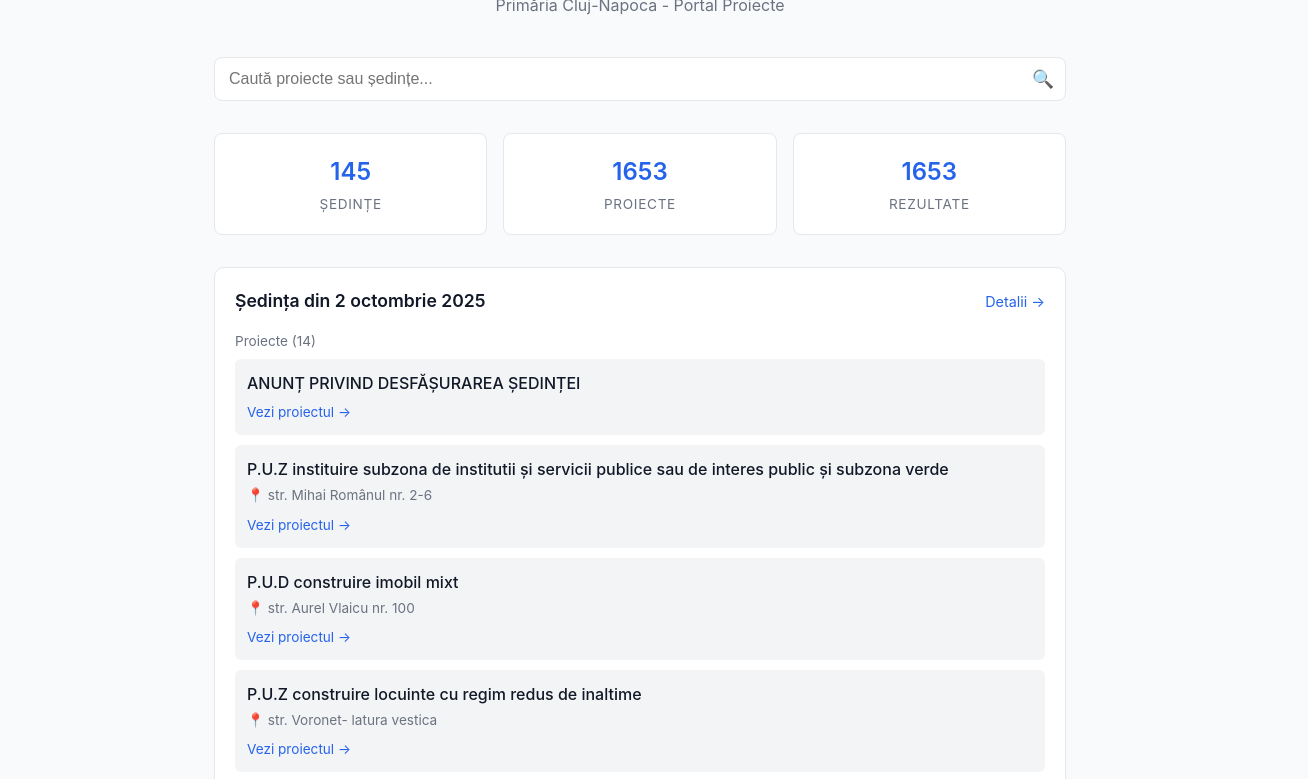
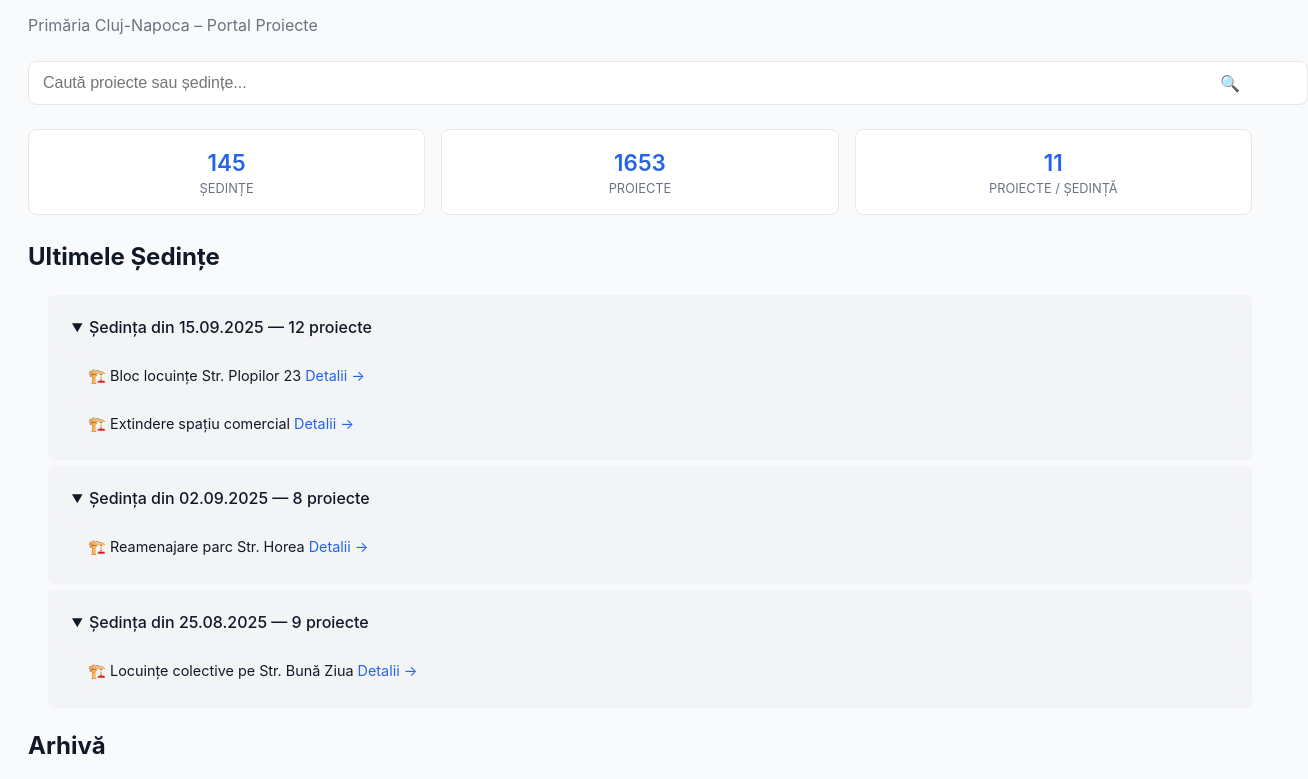
Before and after one commit to sergiuprdn/cjurban, a plain HTML site: page index.html in a window 1280 px wide. Shown: the part 87-866 px from the top of the page, 1308 px wide, since content can reach past the window. Drawn offline with Linux system fonts and the light colour scheme.

Commit message:
gitignore

```diff
--- a/index.html
+++ b/index.html
@@ -5,305 +5,203 @@
     <meta name="viewport" content="width=device-width, initial-scale=1.0">
     <title>Ședințe și Proiecte Urbanism</title>
     <style>
-        /* Reset */
-        *, *::before, *::after {
-          margin: 0;
-          padding: 0;
-          box-sizing: border-box;
-        }
-
-        :root {
-          --background: #f9fafb;
-          --surface: #ffffff;
-          --surface-hover: #f3f4f6;
-          --text-primary: #111827;
-          --text-secondary: #6b7280;
-          --border-color: #e5e7eb;
-          --accent: #2563eb;
-        }
-
         body {
           font-family: 'Inter', system-ui, sans-serif;
-          background: var(--background);
-          color: var(--text-primary);
+          background: #f9fafb;
+          color: #111827;
+          padding: 20px;
           line-height: 1.5;
         }
-
-        .container {
-          max-width: 900px;
-          margin: 0 auto;
-          padding: 24px;
-        }
-
-        header {
-          text-align: center;
-          margin-bottom: 40px;
-        }
-
-        h1 {
-          font-size: 2rem;
-          font-weight: 700;
-          margin-bottom: 8px;
-          color: var(--text-primary);
-        }
-
-        .subtitle {
-          color: var(--text-secondary);
-          font-size: 1rem;
-        }
+        h1 { font-size: 1.6rem; margin-bottom: 0.3rem; }
+        .subtitle { color: #6b7280; margin-bottom: 1.5rem; }
 
         /* Search */
         .search-container {
-          margin-bottom: 32px;
+          margin-bottom: 24px;
           position: relative;
         }
-
         .search-box {
           width: 100%;
           padding: 12px 40px 12px 14px;
           font-size: 1rem;
-          border: 1px solid var(--border-color);
+          border: 1px solid #e5e7eb;
           border-radius: 8px;
-          background: var(--surface);
-          color: var(--text-primary);
+          background: #fff;
         }
-
         .search-icon {
           position: absolute;
           right: 12px;
           top: 50%;
           transform: translateY(-50%);
-          color: var(--text-secondary);
-          pointer-events: none;
-          font-size: 1.1rem;
+          color: #6b7280;
         }
 
         /* Stats */
         .stats {
           display: flex;
           gap: 16px;
-          margin-bottom: 32px;
+          margin-bottom: 24px;
           flex-wrap: wrap;
         }
-
         .stat-card {
           flex: 1;
           min-width: 160px;
-          padding: 20px;
-          background: var(--surface);
+          padding: 16px;
+          background: #fff;
+          border: 1px solid #e5e7eb;
           border-radius: 8px;
-          border: 1px solid var(--border-color);
           text-align: center;
         }
-
         .stat-number {
-          font-size: 1.5rem;
+          font-size: 1.4rem;
           font-weight: 600;
-          color: var(--accent);
-          margin-bottom: 4px;
+          color: #2563eb;
+        }
+        .stat-label {
+          font-size: 0.8rem;
+          text-transform: uppercase;
+          color: #6b7280;
         }
 
-        .stat-label {
-          font-size: 0.85rem;
-          color: var(--text-secondary);
-          text-transform: uppercase;
-          letter-spacing: 0.05em;
+        /* Collapsible */
+        details { margin-bottom: 12px; }
+        summary {
+          cursor: pointer;
+          padding: 10px 14px;
+          background: #fff;
+          border: 1px solid #e5e7eb;
+          border-radius: 8px;
+          font-weight: 500;
+        }
+        .meeting, .project {
+          background: #f3f4f6;
+          margin: 6px 0 6px 20px;
+          padding: 10px;
+          border-radius: 6px;
+        }
+        .meeting > summary { background: #f3f4f6; border: none; }
+        .project { font-size: 0.9rem; }
+        .project a { color: #2563eb; text-decoration: none; }
+
+        /* Highlight search */
+        .highlight {
+          background: #fde68a;
+          padding: 2px 3px;
+          border-radius: 3px;
         }
 
-        /* Meetings */
-        .meeting-card {
-          background: var(--surface);
-          border: 1px solid var(--border-color);
-          border-radius: 10px;
-          padding: 20px;
-          margin-bottom: 20px;
-        }
-
-        .meeting-header {
-          display: flex;
-          justify-content: space-between;
-          align-items: baseline;
-          margin-bottom: 16px;
-        }
-
-        .meeting-title {
-          font-size: 1.1rem;
-          font-weight: 600;
-        }
-
-        .meeting-link {
-          color: var(--accent);
-          font-size: 0.9rem;
-          text-decoration: none;
-        }
-
-        .projects-label {
-          font-size: 0.85rem;
-          color: var(--text-secondary);
-          margin-bottom: 8px;
-        }
-
-        .project-item {
-          background: var(--surface-hover);
-          border-radius: 6px;
-          padding: 12px;
-          margin-bottom: 10px;
-        }
-
-        .project-title {
-          font-weight: 500;
-          margin-bottom: 4px;
-        }
-
-        .project-street {
-          font-size: 0.85rem;
-          color: var(--text-secondary);
-          margin-bottom: 6px;
-        }
-
-        .project-link {
-          font-size: 0.85rem;
-          color: var(--accent);
-          text-decoration: none;
-        }
-
-        /* No results */
         .no-results {
           text-align: center;
-          padding: 40px 20px;
-          color: var(--text-secondary);
-          background: var(--surface);
+          padding: 30px;
+          background: #fff;
+          border: 1px solid #e5e7eb;
           border-radius: 8px;
-          border: 1px solid var(--border-color);
-        }
-
-        .highlight {
-          background: #fde68a;
-          padding: 2px 4px;
-          border-radius: 3px;
+          color: #6b7280;
         }
     </style>
 </head>
 <body>
-<div class="container">
-    <header>
 <h1>Ședințe Comisie Urbanism</h1>
-        <p class="subtitle">Primăria Cluj-Napoca - Portal Proiecte</p>
-    </header>
+<p class="subtitle">Primăria Cluj-Napoca – Portal Proiecte</p>
 
+<!-- Search -->
 <div class="search-container">
     <input type="text" id="searchInput" class="search-box" placeholder="Caută proiecte sau ședințe...">
     <span class="search-icon">🔍</span>
 </div>
 
+<!-- Stats -->
 <div class="stats">
     <div class="stat-card">
-            <div class="stat-number" id="totalMeetings">0</div>
+        <div class="stat-number" id="totalMeetings">145</div>
         <div class="stat-label">Ședințe</div>
     </div>
     <div class="stat-card">
-            <div class="stat-number" id="totalProjects">0</div>
+        <div class="stat-number" id="totalProjects">1653</div>
         <div class="stat-label">Proiecte</div>
     </div>
     <div class="stat-card">
-            <div class="stat-number" id="visibleItems">0</div>
-            <div class="stat-label">Rezultate</div>
+        <div class="stat-number">11</div>
+        <div class="stat-label">Proiecte / Ședință</div>
     </div>
 </div>
 
-    <div id="meetingsContainer"></div>
+<!-- Latest 3 meetings (expanded) -->
+<h2>Ultimele Ședințe</h2>
+<details open class="meeting">
+    <summary>Ședința din 15.09.2025 — 12 proiecte</summary>
+    <div class="project">🏗️ Bloc locuințe Str. Plopilor 23 <a href="#">Detalii →</a></div>
+    <div class="project">🏗️ Extindere spațiu comercial <a href="#">Detalii →</a></div>
+</details>
+<details open class="meeting">
+    <summary>Ședința din 02.09.2025 — 8 proiecte</summary>
+    <div class="project">🏗️ Reamenajare parc Str. Horea <a href="#">Detalii →</a></div>
+</details>
+<details open class="meeting">
+    <summary>Ședința din 25.08.2025 — 9 proiecte</summary>
+    <div class="project">🏗️ Locuințe colective pe Str. Bună Ziua <a href="#">Detalii →</a></div>
+</details>
+
+<!-- Everything else collapsed -->
+<h2>Arhivă</h2>
+<details>
+    <summary>📅 2025 — 9 ședințe, 105 proiecte</summary>
+    <details>
+        <summary>August — 6 ședințe, 42 proiecte</summary>
+        <details class="meeting">
+            <summary>Ședința din 10.08.2025 — 7 proiecte</summary>
+            <div class="project">🏗️ Modernizare clădire birouri <a href="#">Detalii →</a></div>
+        </details>
+    </details>
+</details>
+<details>
+    <summary>📅 2024 — 18 ședințe, 210 proiecte</summary>
+    <p style="margin-left:20px; color:#6b7280;">(expandă pentru detalii)</p>
+</details>
+
+<div id="noResults" class="no-results" style="display:none;">
+    😕 Nicio potrivire. Încearcă alt cuvânt sau verifică ortografia.
 </div>
 
 <script>
-    let meetingsData = [];
-    let filteredData = [];
+    // Simple search across visible text
+    const searchInput = document.getElementById('searchInput');
+    const allDetails = [...document.querySelectorAll('details')];
+    const noResults = document.getElementById('noResults');
 
-    function escapeHtml(text) {
-      const div = document.createElement('div');
-      div.textContent = text;
-      return div.innerHTML;
+    function clearHighlights(el) {
+      el.innerHTML = el.textContent;
     }
 
-    function highlightText(text, searchTerm) {
-      if (!searchTerm) return escapeHtml(text);
-      const regex = new RegExp(`(${searchTerm})`, 'gi');
-      return escapeHtml(text).replace(regex, '<span class="highlight">$1</span>');
+    function highlight(el, term) {
+      const regex = new RegExp(`(${term})`, 'gi');
+      el.innerHTML = el.textContent.replace(regex, '<span class="highlight">$1</span>');
     }
 
-    function renderMeetings(data, searchTerm = '') {
-      const container = document.getElementById('meetingsContainer');
-      if (data.length === 0) {
-        container.innerHTML = `<div class="no-results">🔍 Nu s-au găsit rezultate</div>`;
-        updateStats(0, 0);
-        return;
-      }
+    searchInput.addEventListener('input', () => {
+      const term = searchInput.value.trim().toLowerCase();
+      let found = false;
 
-      const html = data.map(meeting => `
-        <div class="meeting-card">
-          <div class="meeting-header">
-            <div class="meeting-title">${highlightText(meeting.title, searchTerm)}</div>
-            <a href="${meeting.url}" target="_blank" class="meeting-link">Detalii →</a>
-          </div>
-          <div class="projects-section">
-            <div class="projects-label">Proiecte (${meeting.projects.length})</div>
-            ${meeting.projects.map(p => `
-              <div class="project-item">
-                <div class="project-title">${highlightText(p.title, searchTerm)}</div>
-                ${p.street ? `<div class="project-street">📍 ${highlightText(p.street, searchTerm)}</div>` : ''}
-                <a href="${p.url}" target="_blank" class="project-link">Vezi proiectul →</a>
-              </div>
-            `).join('')}
-          </div>
-        </div>
-      `).join('');
-
-      container.innerHTML = html;
-
-      const visibleProjects = data.reduce((sum, m) => sum + m.projects.length, 0);
-      updateStats(data.length, visibleProjects);
-    }
-
-    function updateStats(meetings, projects) {
-      document.getElementById('totalMeetings').textContent = meetingsData.length;
-      document.getElementById('totalProjects').textContent = meetingsData.reduce((s, m) => s + m.projects.length, 0);
-      document.getElementById('visibleItems').textContent = projects;
-    }
-
-    function filterMeetings(searchTerm) {
-      if (!searchTerm) {
-        filteredData = [...meetingsData];
+      allDetails.forEach(d => {
+        const text = d.textContent.toLowerCase();
+        if (!term || text.includes(term)) {
+          d.style.display = '';
+          found = true;
+          d.querySelectorAll('summary').forEach(s => {
+            clearHighlights(s);
+            if (term) highlight(s, term);
+          });
+          d.querySelectorAll('.project').forEach(p => {
+            clearHighlights(p);
+            if (term) highlight(p, term);
+          });
         } else {
-        const term = searchTerm.toLowerCase();
-        filteredData = [];
-        meetingsData.forEach(meeting => {
-          const meetingMatch = meeting.title.toLowerCase().includes(term);
-          const matchingProjects = meeting.projects.filter(p =>
-            p.title.toLowerCase().includes(term) || p.street.toLowerCase().includes(term)
-          );
-          if (meetingMatch) {
-            filteredData.push({...meeting, projects: meeting.projects});
-          } else if (matchingProjects.length > 0) {
-            filteredData.push({...meeting, projects: matchingProjects});
+          d.style.display = 'none';
         }
       });
-      }
-      renderMeetings(filteredData, searchTerm);
-    }
 
-    async function init() {
-      const response = await fetch('meetings.json');
-      meetingsData = await response.json();
-      filteredData = [...meetingsData];
-
-      renderMeetings(meetingsData);
-
-      const searchInput = document.getElementById('searchInput');
-      searchInput.addEventListener('input', e => {
-        filterMeetings(e.target.value.trim());
+      noResults.style.display = found ? 'none' : 'block';
     });
-    }
-
-    document.addEventListener('DOMContentLoaded', init);
 </script>
 </body>
 </html>
```
Also changed, not shown: 1 other file. Lines whose indentation alone changed are shown as unchanged.
